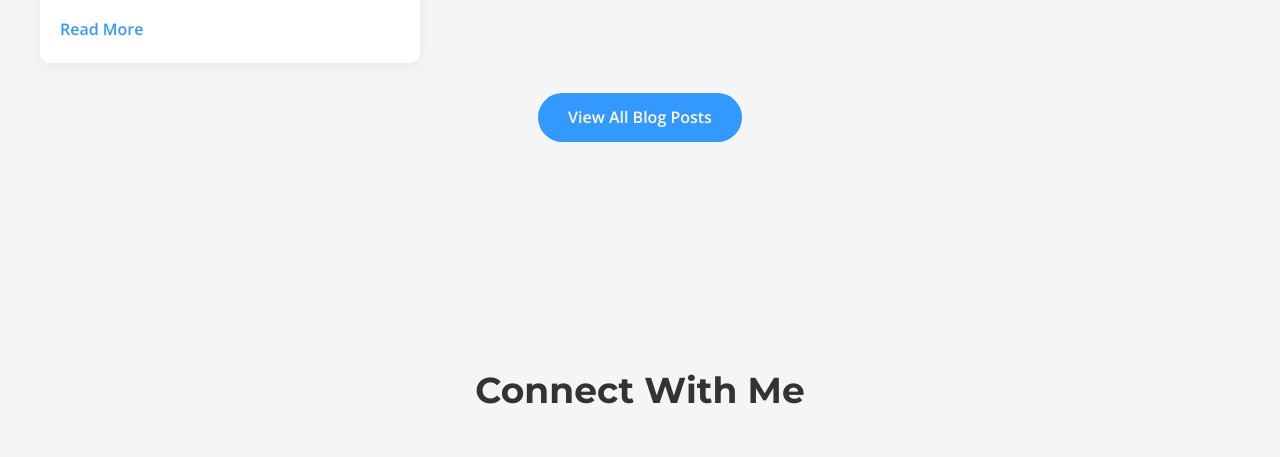
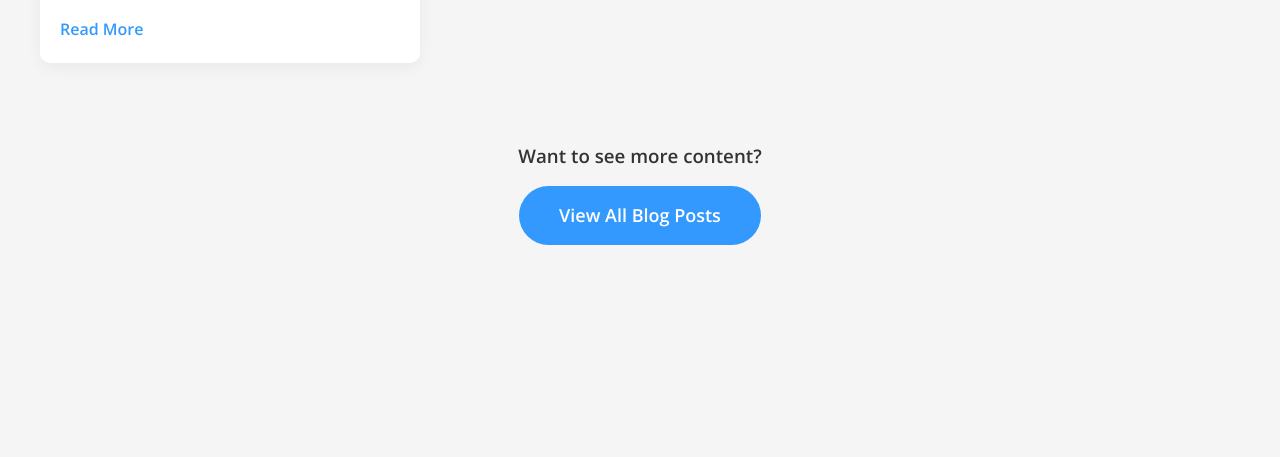
Before and after one commit to Vicsicard/selfcast-dynamic, a website: page public-site/template.html in a window 1280 px wide. Shown: the part 2040-2497 px from the top of the page. Drawn offline with nearby package versions, Linux system fonts and the light colour scheme.

Commit message:
Enhance View All Blog Posts link in template with better styling and visibility

```diff
--- a/public-site/template.html
+++ b/public-site/template.html
@@ -207,18 +207,21 @@
 
         .view-all-blogs {
             text-align: center;
-            margin-top: 30px;
-            margin-bottom: 30px;
+            margin: 40px 0;
+            padding: 20px;
+            background-color: #f5f5f5;
+            border-radius: 10px;
         }
 
         .view-all-blogs a {
             display: inline-block;
             background-color: var(--primary-color);
             color: white;
-            padding: 12px 30px;
+            padding: 15px 40px;
             border-radius: 30px;
             text-decoration: none;
             font-weight: 600;
+            font-size: 18px;
             transition: all 0.3s;
         }
 
@@ -451,6 +454,7 @@
 
             <!-- View All Blog Posts Link -->
             <div class="view-all-blogs">
+                <h3 style="margin-bottom: 15px;">Want to see more content?</h3>
                 <a href="blog.html?project_id=PROJECT_ID" class="btn">View All Blog Posts</a>
             </div>
         </div>
```
